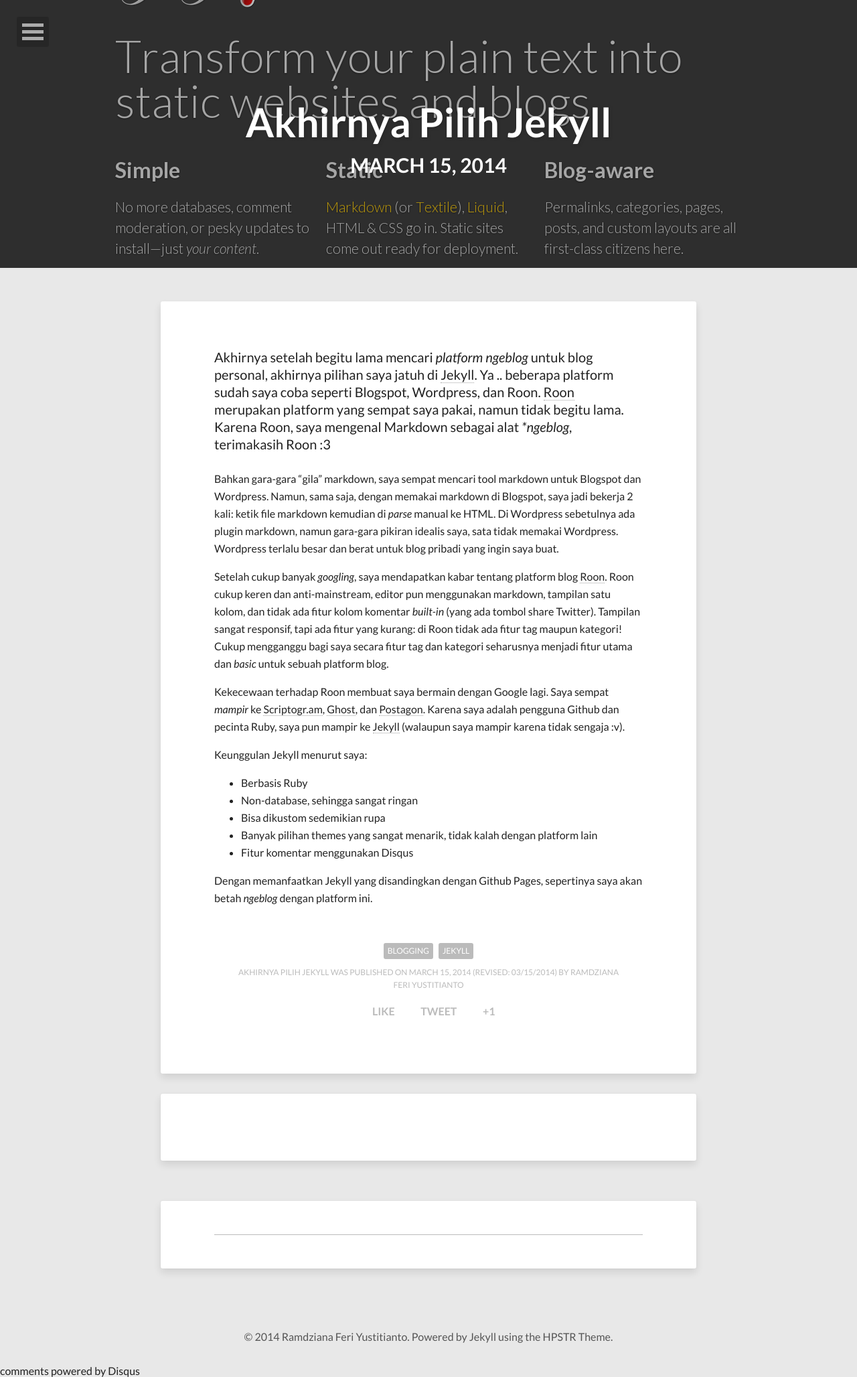
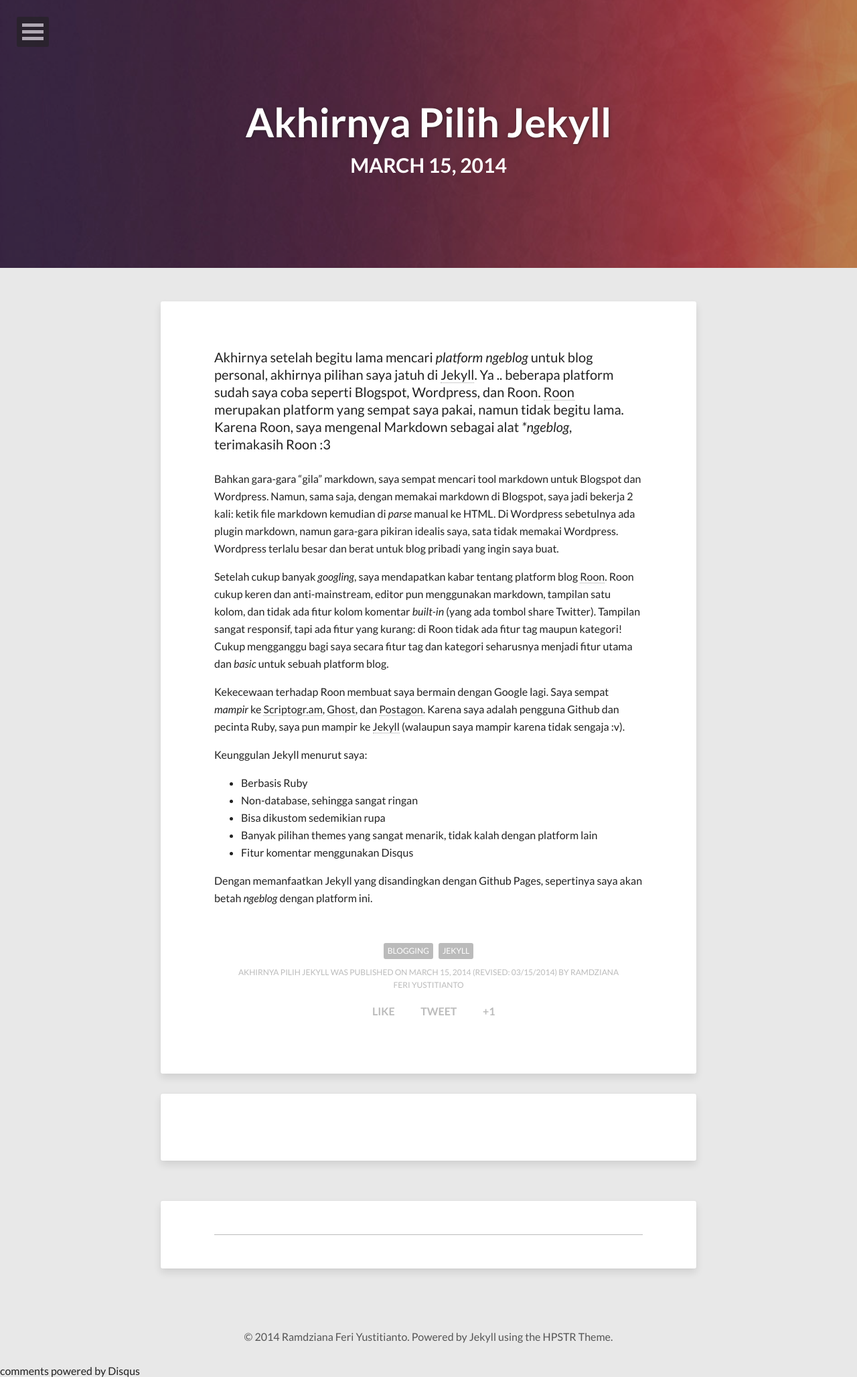
Before and after one commit to rafeyu/rafeyu.github.io, a Jekyll site: the page built from _posts/2014-03-15-akhirnya-pilih-jekyll.md, in a window 1280 px wide. Shown: the whole page at 67% size. Built offline with Jekyll 4.4.1, drawn with Linux system fonts in a browser that asks for light colours; nearby versions of some CDN libraries; comment, search, counter and statistics services are not loaded.

Commit message:
edit post

```diff
--- a/_posts/2014-03-15-akhirnya-pilih-jekyll.md
+++ b/_posts/2014-03-15-akhirnya-pilih-jekyll.md
@@ -4,7 +4,7 @@
 modified: 2014-03-15 12:28:53 +0700
 tags: [blogging,jekyll]
 image:
-  feature: jekyll-site.png
+  feature: abstract-7.jpg
   credit:
   creditlink:
 comments: true
@@ -19,6 +19,7 @@
 Kekecewaan terhadap Roon membuat saya bermain dengan Google lagi. Saya sempat *mampir* ke [Scriptogr.am](http://scriptogr.am), [Ghost](http://ghost.org), dan [Postagon](http://postagon.com). Karena saya adalah pengguna Github dan pecinta Ruby, saya pun mampir ke [Jekyll](http://jekyllrb.com) (walaupun saya mampir karena tidak sengaja :v).
 
 Keunggulan Jekyll menurut saya:
+
 * Berbasis Ruby
 * Non-database, sehingga sangat ringan
 * Bisa dikustom sedemikian rupa
```
